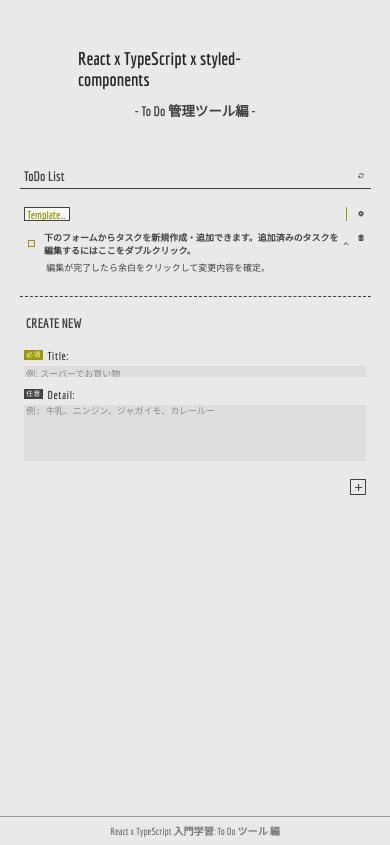
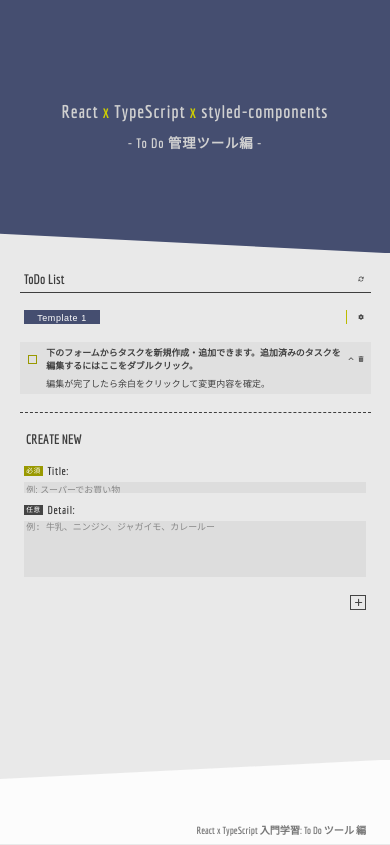
Before and after one commit to MKoichiro/lessonReactTS2, a React app: page / in a window 390 px wide. Built offline with nearby package versions, Linux system fonts and the light colour scheme.

Commit message:
スタイルの改良。色々な部分で記述方法を改良。

```diff
--- a/src/components/footer-comps/Footer.tsx
+++ b/src/components/footer-comps/Footer.tsx
@@ -11,17 +11,29 @@ const Footer = () => {
 }
 
 const StyledFooter = styled.footer`
+  display: flex;
   margin-top: auto;
-  height: 5rem;
+  height: 15vh;
   width: 100%;
   color: #777;
-  border-top: .15rem solid #999;
-  background: #e9e9e9;
+  background: #fcfcfc;
+  clip-path: polygon(
+    0 5vw, 100% 0, 100% 100%, 0 100%
+  );
+  @media (width < 600px) {
+    height: 10vh;
+  }
 
   h3 {
-    height: inherit;
+    padding: 0 .8rem;
+    align-self: flex-end;
+    margin: 0 auto 0;
+    width: 60%;
     line-height: 5rem;
-    text-align: center;
+    text-align: right;
+    @media (width < 1024px) {
+      width: 90%;
+    }
   }
 `;
 
--- a/src/components/header-comps/Header.tsx
+++ b/src/components/header-comps/Header.tsx
@@ -6,7 +6,9 @@ const Header = () => {
   return (
     <StyledHeader>
       <div className = "header-container">
-        <h1 children = " React x TypeScript x styled-components " />
+        <h1>
+          React <span>x</span> TypeScript <span>x</span> styled-components
+        </h1>
         <h2 children = " - To Do 管理ツール編 - " />
       </div>
     </StyledHeader>
@@ -14,12 +16,32 @@ const Header = () => {
 }
 
 const StyledHeader = styled.header`
-  height: 30rem;
+  height: 45vh;
+  background-color: #454e70;
+  color: #d0d0d0;;
+  clip-path: polygon(
+    0 0,
+    100% 0,
+    100% 100%,
+    0 calc(100% - 5vw)
+  );
+  letter-spacing: .15rem;
+
+  @media (width < 600px) {
+    height: 30vh;
+  }
+
+  span {
+    color: #cfcf00;
+  }
 
   .header-container {
     height: 100%;
     width: 60%;
     margin: 0 auto;
+    @media (width < 600px) {
+      width: 75%;
+    }
 
     display: flex;
     flex-direction: column;
@@ -27,7 +49,7 @@ const StyledHeader = styled.header`
     gap: 1.8rem;
 
     h1, h2 { margin: 0 auto; }
-    h1 { color: #262626; }
+    /* h1 {  } */
     h2 {
       width: auto;
       text-align: right;
--- a/src/components/main-comps/Main.tsx
+++ b/src/components/main-comps/Main.tsx
@@ -71,7 +71,8 @@ const Main = () => {
   // --- Todo Component に渡すハンドラ --------------------------------------- //
   // 1. delete button: click
   const handleTodoDeleteClick = (id: number) => {
-    if (!confirm('Are you sure to delet this item?')) { return }
+    const deletingTodo = todos.filter(todo => {return todo.id === id})[0];
+    if (!confirm(`以下のタスクを完全に削除します。\n\n ・${ deletingTodo.title }`)) { return }
 
     const newTodos = [...todos].filter((todo) => { return todo.id !== id });
     updateTodos(newTodos);
@@ -118,7 +119,7 @@ const Main = () => {
     const newTodos = todos.filter((todo) => { return !todo.isCompleted });
     const hasCompletedTodo = !(todos.length === newTodos.length);
     if (!hasCompletedTodo) { return }
-    if (!confirm('[!] 完了済みのタスクをすべて削除しますか？')) { return }
+    if (!confirm('[ ! ] 完了済みのタスクをすべて削除します。')) { return }
     updateTodos(newTodos);
   };
   // ------------------------------------------------------------------------- //
@@ -141,12 +142,13 @@ const Main = () => {
     const tabNames = categories.map(category => {return category.title});
     const TabItems = tabNames.map((tabName, i) => {
       return (
-        <StyledButton
-          key       = { i }
-          $isActive = { activeIndex === i }
-          onClick   = { handleTabClick(i) }
-          children  = { tabName }
-        />
+        <StyledTabLi key = { i } $isActive = { activeIndex === i } >
+          <StyledBtn
+            $isActive = { activeIndex === i }
+            onClick   = { handleTabClick(i) }
+            children  = { tabName } />
+          { ( i !== categories.length - 1) && <SeparaterBetweenTabs /> } {/* 最後はいらない */}
+        </StyledTabLi>
       );
     });
 
@@ -159,12 +161,11 @@ const Main = () => {
   const todoListItems = todos.map((todo) => {
     return (
       <Todo
-        key           = { todo.id }
-        todo          = { todo    }
+        key           = { todo.id                  }
+        todo          = { todo                     }
         onDeleteClick = { handleTodoDeleteClick    }
         onChangeClick = { handleTodoCheckBoxChange }
-        renewTodo     = { handleTodoEdited         }
-      />
+        renewTodo     = { handleTodoEdited         } />
     );
   });
 
@@ -200,7 +201,6 @@ const Main = () => {
       <TodosList />
 
       <Form
-        key = {10}
         onAddSubmit = { handleAddFormSubmit } />
       <TabSettingModal
         isOpen           = { tabSettingModalIsOpen }
@@ -218,13 +218,13 @@ const Main = () => {
 
 // === ▽ style ▽ ================================================================= //
 // main elm
-const StyledMain = styled.main({
-  width: '60%',
-  margin: '0 auto',
-  '@media (max-width: 1024px)': {
-    width: '90%',
-  },
-});
+const StyledMain = styled.main`
+  width: 60%;
+  margin: 3.2rem auto 0;
+  @media (width < 1024px) {
+    width: 90%;
+  }
+`;
 
 const StyledH2 = styled.h2`
   display: flex;
@@ -232,11 +232,6 @@ const StyledH2 = styled.h2`
   border-bottom: var(--border-weight) solid #3e3e3e;
   padding: 0 .8rem .8rem;
 `;
-
-// ul
-const StyledUl = styled.ul({
-  marginTop: '.8rem',
-});
 
 const StyledTabNav = styled.nav`
   --nav-height: 3.6rem;
@@ -247,17 +242,6 @@ const StyledTabNav = styled.nav`
     --nav-height: 2.4rem;
   }
 `;
-const Separater = styled.span`
-  width: .3rem;
-  background: #990;
-  height: var(--nav-height);
-  margin: 0 1.6rem 0 3rem;
-  @media (width < 600px) {
-    width: .15rem;
-  }
-`;
-
-const StyledFAI = styled(FontAwesomeIcon)` ${ getBtnStyle } `;
 
 const StyledTabUl = styled.ul`
   display: flex;
@@ -270,29 +254,63 @@ const StyledTabUl = styled.ul`
   }
 `;
 
-const StyledButton = styled.button<{ $isActive: boolean }>`
-  color: ${ props => props.$isActive ? '#990' : '#777' };
-  background-color: ${ props => props.$isActive ? '#f9f9f9' : '#d9d9d9' };
+const StyledFAI = styled(FontAwesomeIcon)` ${ getBtnStyle } `;
+
+const StyledTabLi = styled.li<{ $isActive: boolean }>`
+  display: flex;
   height: var(--nav-height);
   line-height: calc(var(--nav-height) - (.4rem + var(--border-weight)) * 2);
+
+  --max-width: ${ props => props.$isActive ? 'auto' : '20%' };
+  --min-width: 20%;
+  @media (width < 600px) {
+    --max-width: ${ props => props.$isActive ? 'auto' : '25%' };
+    --min-width: 25%;
+  }
+  max-width: var(--max-width);
+  min-width: var(--min-width);
+`;
+
+const StyledBtn = styled.button<{ $isActive: boolean }>`
   display: block;
-  max-width: 15%;
-  min-width: 15%;
-  border: var(--border-weight) solid #444;
+  width: 100%;
   padding: .4rem .8rem;
+  font-size: 1.6rem;
+  font-weight: normal;
+  font-family: var(--eng-ff-1);
+  letter-spacing: .1rem;
+  color: ${ props => props.$isActive ? '#fff' : '#444' };
+  background-color: ${ props => props.$isActive ? '#454e70' : '#ddd' };
 
   overflow-x: hidden;
   text-overflow: ellipsis;
   white-space: nowrap;
-  & + button {
-    border-left: none;
+
+  transition: transform 100ms;
+  &:active { transform: scale(.95); }
+`;
+
+const SeparaterBetweenTabs = styled.span`
+  min-width: calc(var(--border-weight) * 1.5);
+  background: #fff;
+  height: 75%;
+  align-self: center;
+  margin: 0 .8rem;
+`;
+
+const Separater = styled.span`
+  width: .3rem;
+  background: #bb0;
+  height: var(--nav-height);
+  margin: 0 1.6rem 0 3.2rem;
+  @media (width < 600px) {
+    width: .15rem;
   }
+`;
 
-  font-size: 2rem;
-  @media (width < 600px) {
-    padding: .4rem;
-
-  }
+// ul
+const StyledUl = styled.ul`
+  margin-top: 3.2rem;
 `;
 // ================================================================= △ style △ === //
 
--- a/src/components/main-comps/TabSettingModal.tsx
+++ b/src/components/main-comps/TabSettingModal.tsx
@@ -54,10 +54,17 @@ const TabSettingModal: FC<modal> = (props) => {
   };
   // To Top Btn("<<") / To Bottom Btn(">>"):  1番上、または1番下に移動
   const handleToTopOrBottomBtnClick = (index: number, which: 't' | 'b') => {
+    const categoryTitle = props.categories[index].title;
     const rearrangedCategories = [...props.categories];
     const trimedCategory = rearrangedCategories.splice(index, 1);
-    if      (which === 't') { rearrangedCategories.unshift(...trimedCategory) }
-    else if (which === 'b') { rearrangedCategories.push(...trimedCategory)    }
+    if      (which === 't') {
+      rearrangedCategories.unshift(...trimedCategory);
+      props.tabSwitcher(0, categoryTitle);
+    }
+    else if (which === 'b') {
+      rearrangedCategories.push(...trimedCategory);
+      props.tabSwitcher(props.categories.length - 1, categoryTitle);
+    }
     const renumberedCategories = renumberCategories(rearrangedCategories);
     props.updateCategories(renumberedCategories);
   };
@@ -103,7 +110,7 @@ const TabSettingModal: FC<modal> = (props) => {
           </button>
           <p children = { tabName } />
           <DeleteBtn
-            isLastOne = { props.categories.length === 1 }
+            $isLastOne = { props.categories.length === 1 }
             onClick = { () => handleDeleteBtnClick(i) } >
             <StyledFAI icon = { faTrashCan } />
           </DeleteBtn>
@@ -198,8 +205,10 @@ const TabSettingModal: FC<modal> = (props) => {
 // === ▽ style ▽ ================================================================= //
 const Mask = styled.div<{ $isOpen: boolean }>`
   position: fixed;
+  z-index: 1;
   inset: 0;
   backdrop-filter: blur(4px);
+  -webkit-backdrop-filter: blur(4px);
   display: ${ props => props.$isOpen ? 'flex': 'none' };
   justify-content: center;
   align-items: center;
@@ -208,6 +217,7 @@ const Mask = styled.div<{ $isOpen: boolean }>`
 
 const StyledDiv = styled.div`
   position: absolute;
+  z-index: 2;
   width: 50%;
   padding: 1.6rem;
   background: #e9e9e9;
@@ -217,7 +227,6 @@ const StyledDiv = styled.div`
   gap: 3.2rem;
   box-shadow: rgba(60, 64, 67, 0.3) 0px 1px 2px 0px, rgba(60, 64, 67, 0.15) 0px 2px 6px 2px;
   @media (width < 1024px) {
-    color: red;
     width: 75%;
   }
   @media (width < 600px) {
@@ -246,6 +255,7 @@ const TabListContainer = styled.ul`
 `;
 
 const StyledLi = styled.li`
+  font-family: var(--eng-ff-1);
   line-height: 3.2rem;
   padding: .8rem 0 1.6rem;
 
@@ -270,8 +280,8 @@ const TabTitleContainer = styled.div`
 
 const StyledFAI = styled(FontAwesomeIcon)` ${ getBtnStyle } `;
 
-const DeleteBtn = styled.button<{ isLastOne: boolean }>`
-  display: ${ props => props.isLastOne ? 'none' : 'block' };
+const DeleteBtn = styled.button<{ $isLastOne: boolean }>`
+  display: ${ props => props.$isLastOne ? 'none' : 'block' };
   margin-left: auto;
 `;
 
@@ -299,7 +309,7 @@ const StyledForm = styled.form`
 const StyledLegend = styled.legend`
   ${ FormStyles.getLegendStyle }
   padding-top: 3.2rem;
-  border-top: .15rem dashed #444;
+  border-top: var(--border-weight) dashed #444;
 `;
 
 const StyledInputsWrapper = styled.div` ${ FormStyles.getInputsWrapperStyle } `;
--- a/src/components/main-comps/Todo.tsx
+++ b/src/components/main-comps/Todo.tsx
@@ -6,8 +6,8 @@ import { FontAwesomeIcon } from '@fortawesome/react-fontawesome';
 import { faChevronUp, faTrashCan } from '@fortawesome/free-solid-svg-icons';
 
 /* styled-components */
-import styled from 'styled-components';
-import { getBtnStyle } from './styleMain';
+import styled, {css} from 'styled-components';
+import { getIconRect, getBtnStyle } from './styleMain';
 
 
 // TodoTypes は global に定義
@@ -37,27 +37,38 @@ const Todo: FC<TodoProps> = (props) => {
 
   useEffect(() => {
     const target = contentRef.current;
-    console.log(contentRef);
     // const height = target ? target.scrollHeight : 0;
     // console.log(`${target?.scrollHeight}px`);
     const height = target ? `${target.scrollHeight}px` : `0px`;
-    console.log(height);
     setContentHeight(height);
   }, []);
 
 
-  const inToEditing = () => {
+
+  const inToEditing = (trigger: 'input' | 'textarea') => {
+    console.log(inputRef, textareaRef);
     setInEditing(true);
     setIsOpen(true);
     document.addEventListener('click', handleOutsideClick);
-    inputRef.current?.focus();
+
+    if (trigger === 'input') {
+      setTimeout(() => { inputRef.current?.focus(); }, 0);
+    }
+    else if (trigger === 'textarea') {
+      setTimeout(() => {
+        const textarea = textareaRef.current;
+        textarea?.focus();
+        textarea && (textarea.selectionStart = textarea.selectionEnd = textarea?.value.length);
+      }, 0);
+    }
+
     if (!inEditing) {
       const target = contentRef.current;
       // const height = target ? target.scrollHeight : 0;
       const height = target ? `${target.scrollHeight}px` : `0px`;
       setContentHeight(height);
     }
-  }
+  };
 
   // double/singleクリックを区別して処理を実行する関数
   let clickCounts: number = 0, timeoutId: number | undefined;
@@ -80,7 +91,7 @@ const Todo: FC<TodoProps> = (props) => {
         clearTimeout(timeoutId);
         // --- 正味実行したい処理 -------------------- //
         console.log("Double click: switch to edit mode");
-        inToEditing();
+        inToEditing('input');
         // ------------------------------------------- //
         clickCounts = 0;
       break;
@@ -91,12 +102,11 @@ const Todo: FC<TodoProps> = (props) => {
     }
   };
 
-
   const handleOutsideClick = (e: MouseEvent) => {
     // click された要素が input 要素とその子孫要素の場合
-    if ( (e.target as Element).closest('.in-editing') ) { return }
+    if ( (e.target as Element).closest('.now-editing') ) { return }
     // click された要素が label 要素とその子孫要素の場合: ダブルクリックのうちの1回目のクリックで実行されてしまうのを回避
-    if ( (e.target as Element).closest('label')       ) { return }
+    if ( (e.target as Element).closest('label') )        { return }
 
     if (inputRef.current && textareaRef.current) {
       const editedTitle = inputRef.current.value;
@@ -112,52 +122,57 @@ const Todo: FC<TodoProps> = (props) => {
     }
   }
 
-  const Detail = ({ detail }: { detail?: string | undefined }) => {
-    const lines = detail?.split(/\n/g);
+  const Detail: FC<{todo: TodoTypes;}> = (props) => {
+    const lines = props.todo.detail?.split(/\n/g);
     const components = lines?.map((line, i) => {
       const formattedLine = line.replaceAll(' ', '\u00A0');
-      return ( <p key={i} children={ formattedLine } /> );
+      return (
+        <p
+          key            = { i }
+          children       = { formattedLine }
+          onDoubleClick  = { () => { inToEditing('textarea') } } />
+      );
     });
 
     return (
-      <div
-        className = "detail"
-        ref={contentRef}
-        children  = { components } />
+      <StyledDiv
+        $inEditing     = { inEditing              }
+        $isCompleted   = { props.todo.isCompleted }
+        $isOpen        = { isOpen                 }
+        $contentHeight = { contentHeight          }
+        ref            = { contentRef             }
+        children       = { components             } />
     );
   };
 
 
   // Todo DOM を return
   return (
-    <StyledLi
-      $isOpen        = { isOpen                     }
-      $isDetail      = { Boolean(props.todo.detail) }
-      $isCompleted   = { props.todo.isCompleted     }
-      $inEditing     = { inEditing                  }
-      $contentHeight = { contentHeight              }
-    >
-      <div className="heading">
-        <input
+    <StyledLi $hasDetail = { Boolean(props.todo.detail) } >
+      <StyledHeading>
+
+        <StyledCheckBox
           type = "checkbox"
           checked  = { props.todo.isCompleted                       }
           onChange = { () => { props.onChangeClick(props.todo.id) } } />
-        <label
-          onDoubleClick={(e) => {e.preventDefault()}}
-          onClick  = { handleSingleDoubleClick }
-          children = { props.todo.title        } />
-        <input
-          className = "in-editing"
-          type      = "text"
-          value    = { editingTitle                                    }
-          ref      = { inputRef                                        }
-          onChange = { (e) => {setEditingTitle(e.currentTarget.value)} } />
-
+        <StyledLabel
+          $inEditing    = {inEditing}
+          $hasDetail    = {Boolean(props.todo.detail)}
+          onDoubleClick = { (e) => { e.preventDefault() } }
+          onClick       = { handleSingleDoubleClick       }
+          children      = { props.todo.title              } />
+        <StyledInput
+          className  = 'now-editing'
+          $inEditing = { inEditing }
+          type       = "text"
+          value      = { editingTitle                                      }
+          ref        = { inputRef                                          }
+          onChange   = { (e) => { setEditingTitle(e.currentTarget.value) } } />
 
         <OpenBtn
           onClick   = { () => setIsOpen(!isOpen)   }
           $isOpen   = { isOpen                     }
-          $isDetail = { Boolean(props.todo.detail) }
+          $hasDetail = { Boolean(props.todo.detail) }
         >
           <StyledFAI icon = { faChevronUp }/>
         </OpenBtn>
@@ -166,156 +181,154 @@ const Todo: FC<TodoProps> = (props) => {
           <StyledFAI icon = { faTrashCan }/>
         </DeleteBtn>
 
-      </div>
+      </StyledHeading>
 
-      <Detail
-        detail={props.todo.detail} />
+      <Detail todo = { props.todo } />
 
-      <textarea
-        className   = "in-editing"
-        placeholder = "詳細を追加"
-        value    = { editingDetail                                    }
-        ref      = { textareaRef                                      }
-        onChange = { (e) => {setEditingDetail(e.currentTarget.value)} } />
+      <StyledTextArea
+        className      = "now-editing"
+        $inEditing     = { inEditing }
+        $hasDetail     = { Boolean(props.todo.detail) }
+        $contentHeight = { contentHeight }
+        placeholder    = "詳細を追加"
+        value          = { editingDetail                                    }
+        ref            = { textareaRef                                      }
+        onChange       = { (e) => {setEditingDetail(e.currentTarget.value)} } />
     </StyledLi>
   );
 }
 // =============================================== △ Todo Component (li elm) △ === //
 
+
 // === ▽ style ▽ ================================================================= //
-// li 以下
-interface StyledLiProps {
-  $isOpen:              boolean;
-  $isDetail:            boolean;
-  $isCompleted:         boolean;
-  $inEditing:           boolean;
-  $contentHeight: string | 'auto';
-}
-
-const StyledLi = styled.li<StyledLiProps>`
+// li
+const StyledLi = styled.li<{$hasDetail: boolean}>`
   font-family: Arial, Helvetica, 'ヒラギノ角ゴ Pro W3', 'Yu Gothic', sans-serif;
   padding: .8rem;
   display: flex;
   flex-direction: column;
 
-  --line-height: 2.8rem;
-  @media (width < 600px) {
-    --line-height: 2rem;
-  }
+  --cb-side-length: 1.6rem;
+  --cb-margin-l: .8rem;
+  --cb-margin-r: 1.6rem;
+  ${ getIconRect }
+  --detail-margin-l: calc(var(--cb-side-length) + var(--cb-margin-l) + var(--cb-margin-r));
+  --detail-margin-r: ${ props => props.$hasDetail ? 'calc((var(--icon-width) + var(--padding-lr) * 2) * 2)' : 'calc(var(--icon-width) + var(--padding-lr) * 2)'};
 
-  .in-editing {
-    border: none;
-    background: #fff;
-    line-height: var(--line-height);
-    padding: 0 .4rem;
-    flex: 1;
-    display: ${ props => props.$inEditing ? 'block' : 'none' };
-    cursor: auto;
-    border-radius: 0; // iOSで丸くなるのを回避
-  }
+  &:nth-child(odd) { background: #e0e0e0; }
+`;
 
-  .in-editing:focus {
-    border: none;
-    outline: var(--border-weight) solid #999900;
-  }
-
-  &:nth-child(even) {
-    background: #e0e0e0;
-  }
-
-  .heading {
+const StyledHeading = styled.div`
   display: flex;
   align-items: center;
-
-    input[type="checkbox"] {
-      position: relative;
-      display: block;
-      cursor: pointer;
-      border-radius: 0; // iOSで丸くなるのを回避
-      border: var(--border-weight) solid #999900;
-      margin: 0 1.6rem 0 .8rem;
-      width: 1.6rem;
-      height: 1.6rem;
-      appearance: none;
-      @media (width < 600px) {
-        width: 1.2rem;
-        height: 1.2rem;
-      }
-    }
-
-    input:checked::before {
-      content: '';
-      position: absolute;
-      inset: -.6rem 0 0 .6rem;
-      border-right: .3rem solid #999900;
-      border-bottom: .3rem solid #999900;
-      transform-origin: right bottom;
-      transform: translate(-.75rem, -.15rem) rotate(45deg);
-    }
-
-    label {
-      display: ${ props => props.$inEditing ? 'none': 'block' };
-      flex: 1;
-      border: none;
-      cursor: ${ props => props.$isDetail ? 'pointer' : 'auto' };
-      font-weight: bold;
-    }
 
   /* input[checked] では初めに checked がついていたものにしか適用されない */
   input:checked + label {
     color: #aaa;
     text-decoration: line-through;
   }
+`;
 
+const StyledCheckBox = styled.input`
+  position: relative;
+  display: block;
+  cursor: pointer;
+  border-radius: 0; // iOSで丸くなるのを回避
+  border: var(--border-weight) solid #990;
+  margin: 0 var(--cb-margin-r) 0 var(--cb-margin-l);
+  width: var(--cb-side-length);
+  height: var(--cb-side-length);
+  appearance: none;
+  @media (width < 600px) {
+    --cb-side-length: 1.6rem;
   }
 
-  .detail {
+  &:checked::before {
+    content: '';
+    position: absolute;
+    inset: -.6rem 0 0 .6rem;
+    border-right: .3rem solid #990;
+    border-bottom: .3rem solid #990;
+    transform-origin: right bottom;
+    transform: translate(-.75rem, -.15rem) rotate(45deg);
+  }
+`;
+
+
+const StyledLabel = styled.label<{$inEditing: boolean; $hasDetail: boolean}>`
+  display: ${ props => props.$inEditing ? 'none': 'block' };
+  flex: 1;
+  border: none;
+  cursor: ${ props => props.$hasDetail ? 'pointer' : 'auto' };
+  font-weight: bold;
+`;
+
+const StyledDiv = styled.div<{$inEditing: boolean; $isCompleted: boolean; $isOpen: boolean; $contentHeight: string}>`
+
+  display: ${ props => props.$inEditing ? 'none': 'block' };
   color: ${ props => props.$isCompleted ? '#aaa': 'inherit' };
-    display: ${ props => props.$inEditing ? 'none': 'block' };
   max-height: ${ props => props.$isOpen ? `${ props.$contentHeight }` : '0' };
   max-height: ${ props => props.$inEditing && 'auto' };
+  text-decoration: ${ props => props.$isCompleted ? 'line-through' : 'none' };
+
+  padding-top: ${ props => props.$isOpen ? '.8rem' : '0' };
   padding-right: 1.6rem;
   padding-bottom: 0;
-    padding-left: calc(1.6rem + 1.6rem + .8rem);
-    padding-top: ${ props => props.$isOpen ? '.8rem' : '0' };
+  padding-left: var(--detail-margin-l);
+
   overflow-y: hidden;
-    /* background: pink; */
   transition: max-height 0.5s ease-in-out, padding 0.5s ease-in-out;
+`;
+
+const getInEditingStyle = (props: {$inEditing: boolean}) => css`
+  --line-height: 2.8rem;
+  @media (width < 600px) {
+    --line-height: 2rem;
   }
+  border: none;
+  background: #fff;
+  line-height: var(--line-height);
+  padding: 0 .4rem;
+  flex: 1;
+  display: ${ props.$inEditing ? 'block' : 'none' };
+  cursor: auto;
+  border-radius: 0; // iOSで丸くなるのを回避
+  &:focus {
+    border: none;
+    outline: var(--border-weight) solid #990;
+  }
+`;
 
-  textarea.in-editing {
+const StyledTextArea = styled.textarea<{$contentHeight: string; $hasDetail: boolean; $inEditing: boolean}>`
+  ${ getInEditingStyle }
+
   margin-top: .8rem;
   min-height: ${ props => `${ props.$contentHeight }` };
-    margin-left: calc(1.6rem + 1.6rem + .8rem);
-  }
+  margin-left: var(--detail-margin-l);
+  margin-right: var(--detail-margin-r);
 `;
+
+const StyledInput = styled.input<{$inEditing: boolean}>`
+  ${ getInEditingStyle }
+`;
+
+
+
 
 // btns
 const StyledFAI = styled(FontAwesomeIcon)` ${ getBtnStyle } `;
 
 // open btn
-const OpenBtn = styled.button<{ $isOpen: boolean; $isDetail: boolean; }>`
-  svg {
-    align-self: flex-start;
-    color: #444;
-    scale: ${props => props.$isOpen ? '1 1': '1 -1'};
-    display: ${props => props.$isDetail ? 'block': 'none'};
-    height: 1.6rem;
-    padding: .8rem .4rem;
-    font-size: .4rem;
-    transition: scale .5s;
-    margin-right: .8rem;
+const OpenBtn = styled.button<{ $isOpen: boolean; $hasDetail: boolean; }>`
+  scale: ${ props => props.$isOpen ? '1 1': '1 -1' };
+  display: ${ props => props.$hasDetail ? 'block': 'none' };
+  svg:active {
+    transform: none;
   }
 `;
 
 // delete btn
 const DeleteBtn = styled.button`
-  align-self: flex-start;
-  border: none;
-  svg.trash {
-    scale: none;
-    color: #444;
-  }
 `;
 // ================================================================= △ style △ === //
 
--- a/src/components/main-comps/styleMain.tsx
+++ b/src/components/main-comps/styleMain.tsx
@@ -1,22 +1,33 @@
 import { css } from 'styled-components';
+
+const getIconRect = () => css`
+  --icon-width: 3.2rem;
+  --icon-height: 1.6rem;
+  --padding-tb: .8rem;
+  --padding-lr: .4rem;
+  @media (width < 1024px) {
+    --icon-width: 1.6rem;
+    --padding-tb: .4rem;
+  }
+  @media (width < 600px) {
+    --icon-width: 1rem;
+    --icon-height: 1rem;
+  }
+`;
 
 // button 共通のスタイル関数
 const getBtnStyle = () => css`
+  ${getIconRect}
+  display: inline-block;
+  font-family: var(--eng-ff-3);
   color: #444;
-  display: inline-block;
-  width: 3.2rem;
+
+  width: var(--icon-width);
+  height: var(--icon-height);
+  padding: var(--padding-tb) var(--padding-lr);
+
   transition: transform 100ms;
   &:active { transform: scale(.9); }
-  font-family: var(--eng-ff-3);
-
-  height: 1.6rem;
-  padding: .8rem .4rem;
-  @media (width < 600px) {
-    width: 1rem;
-    padding: .4rem .4rem;
-  }
 `;
 
-
-
-export { getBtnStyle };
+export { getIconRect, getBtnStyle };
```
Also changed, not shown: 1 other file (tests, documents, lock files or other folders). Lines whose indentation alone changed are shown as unchanged.
